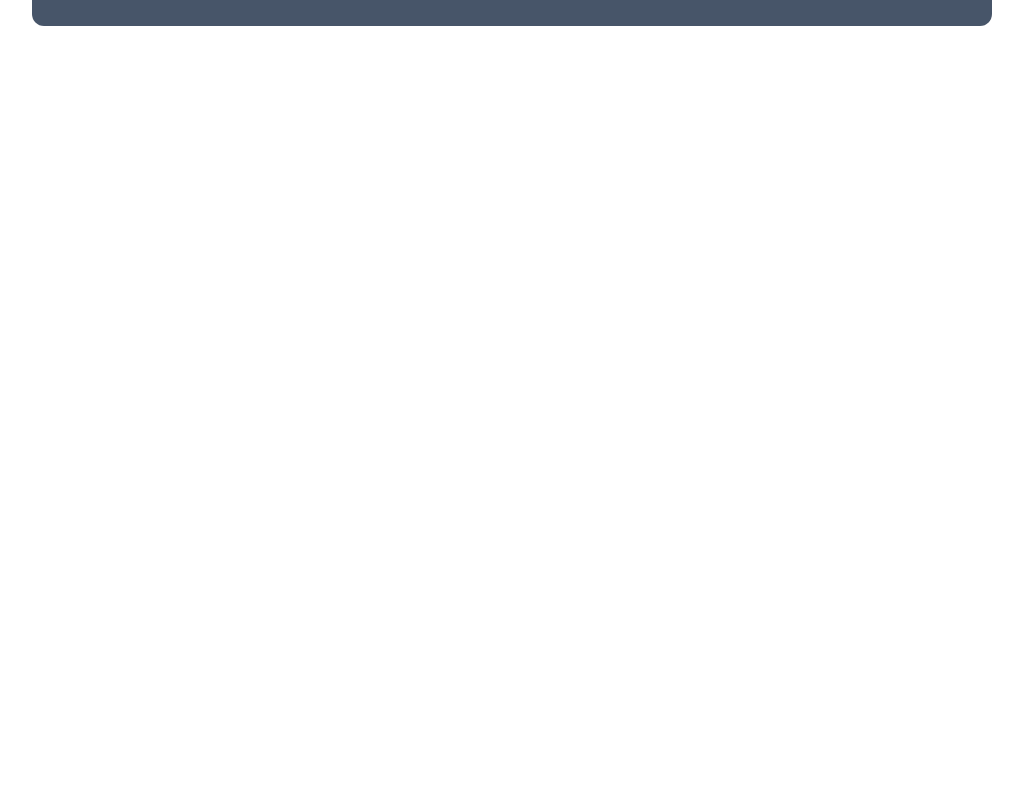
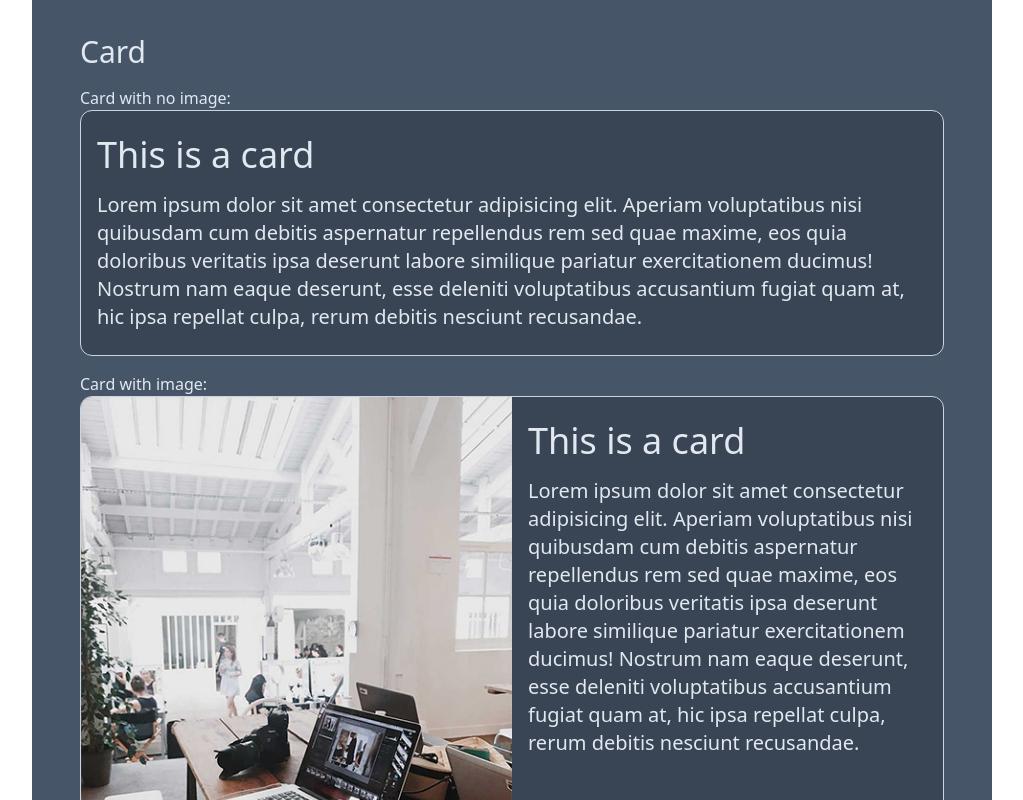
Before and after one commit to ChristofferGylin/react-component-library, a React app: page / in a window 1280 px wide. Shown: the part 1900-2700 px from the top of the page, without its empty margins (128-1151 px from the left). Before the commit the page ends 1958 px from the top, so only its background shows below. Built offline with nearby package versions, Linux system fonts and the light colour scheme; the HTML template or start-up script is replaced by a standard one.

Commit message:
Created Card component

```diff
--- a/src/App.jsx
+++ b/src/App.jsx
@@ -1,46 +1,85 @@
-import { useState } from 'react'
-import Button from './Button'
-import Alert from './Alert'
-import { FiAlertOctagon } from 'react-icons/fi';
-import Badge from './Badge';
+import { useState } from "react";
+import Button from "./Button";
+import Alert from "./Alert";
+import { FiAlertOctagon } from "react-icons/fi";
+import Badge from "./Badge";
+import Card from "./Card";
+
+const cardText = `Lorem ipsum dolor sit amet consectetur adipisicing elit. Aperiam
+                voluptatibus nisi quibusdam cum debitis aspernatur repellendus
+                rem sed quae maxime, eos quia doloribus veritatis ipsa deserunt
+                labore similique pariatur exercitationem ducimus! Nostrum nam
+                eaque deserunt, esse deleniti voluptatibus accusantium fugiat
+                quam at, hic ipsa repellat culpa, rerum debitis nesciunt
+                recusandae.`;
 
 function App() {
-
   return (
     <div className="text-slate-200">
-      <h1 className='text-5xl text-center'>React Component Library</h1>
+      <h1 className="text-5xl text-center">React Component Library</h1>
 
-      <div className='flex flex-col gap-4 my-8 px-12 py-6 rounded-xl w-3/4 bg-slate-600 mx-auto'>
-        <div className='flex flex-col gap-4'>
-          <h2 className='text-3xl'>Button</h2>
+      <div className="flex flex-col gap-4 my-8 px-12 py-6 rounded-xl w-3/4 bg-slate-600 mx-auto">
+        <div className="flex flex-col gap-4">
+          <h2 className="text-3xl">Button</h2>
           <div>
             <p>Button with no attribute props and default values:</p>
-            <Button callback={() => { alert('Heyoo') }} title="Default Button" />
+            <Button
+              callback={() => {
+                alert("Heyoo");
+              }}
+              title="Default Button"
+            />
           </div>
 
           <div>
             <p>Button with disabled attribute and default style:</p>
-            <Button callback={() => { alert('Heyoo') }} title="Default Button" disabled />
+            <Button
+              callback={() => {
+                alert("Heyoo");
+              }}
+              title="Default Button"
+              disabled
+            />
           </div>
 
           <div>
             <p>Button with color attribute Purple:</p>
-            <Button callback={() => { alert('Heyoo') }} color="purple" title="Purple Button" />
+            <Button
+              callback={() => {
+                alert("Heyoo");
+              }}
+              color="purple"
+              title="Purple Button"
+            />
           </div>
 
           <div>
             <p>Button with color attribute Purple and size attribute large:</p>
-            <Button callback={() => { alert('Heyoo') }} color="purple" size="large" title="Purple Button" />
+            <Button
+              callback={() => {
+                alert("Heyoo");
+              }}
+              color="purple"
+              size="large"
+              title="Purple Button"
+            />
           </div>
 
           <div>
             <p>Button with color attribute gray and size attribute xlarge:</p>
-            <Button callback={() => { alert('Heyoo') }} color="gray" size="xlarge" title="Purple Button" />
+            <Button
+              callback={() => {
+                alert("Heyoo");
+              }}
+              color="gray"
+              size="xlarge"
+              title="Purple Button"
+            />
           </div>
         </div>
 
-        <div className='flex flex-col gap-4 my-4'>
-          <h2 className='text-3xl'>Alert</h2>
+        <div className="flex flex-col gap-4 my-4">
+          <h2 className="text-3xl">Alert</h2>
           <div>
             <p>Alert with no attribute props and default values:</p>
             <Alert>You did something wrong and you should feel bad.</Alert>
@@ -48,18 +87,21 @@ function App() {
 
           <div>
             <p>Alert with an icon, but no style attribute props:</p>
-            <Alert Icon={FiAlertOctagon}>You did something wrong and you should feel bad.</Alert>
+            <Alert Icon={FiAlertOctagon}>
+              You did something wrong and you should feel bad.
+            </Alert>
           </div>
 
           <div>
             <p>Alert with an icon and color attribute blue:</p>
-            <Alert Icon={FiAlertOctagon} color="blue">You did something wrong and you should feel bad.</Alert>
+            <Alert Icon={FiAlertOctagon} color="blue">
+              You did something wrong and you should feel bad.
+            </Alert>
           </div>
-
         </div>
 
-        <div className='flex flex-col gap-4 my-4'>
-          <h2 className='text-3xl'>Badge</h2>
+        <div className="flex flex-col gap-4 my-4">
+          <h2 className="text-3xl">Badge</h2>
           <div>
             <p>Badge with no attribute props and default values:</p>
             <Badge title="Default Badge" />
@@ -87,7 +129,12 @@ function App() {
 
           <div>
             <p>Badge with an icon, large and color attribute yellow:</p>
-            <Badge Icon={FiAlertOctagon} color="yellow" title="Large Icon Badge" size="large" />
+            <Badge
+              Icon={FiAlertOctagon}
+              color="yellow"
+              title="Large Icon Badge"
+              size="large"
+            />
           </div>
 
           <div>
@@ -97,15 +144,36 @@ function App() {
 
           <div>
             <p>Badge with an icon, xlarge and color attribute yellow:</p>
-            <Badge Icon={FiAlertOctagon} color="yellow" title="Extra Large Icon Badge" size="xlarge" />
+            <Badge
+              Icon={FiAlertOctagon}
+              color="yellow"
+              title="Extra Large Icon Badge"
+              size="xlarge"
+            />
+          </div>
+        </div>
+
+        <div className="flex flex-col gap-4 my-4">
+          <h2 className="text-3xl">Card</h2>
+          <div>
+            <p>Card with no image:</p>
+            <Card title="This is a card" text={cardText} href="#" />
           </div>
 
-
-
+          <div>
+            <p>Card with image:</p>
+            <Card
+              title="This is a card"
+              text={cardText}
+              imgSrc="./officespace.jpg"
+              imgAlt="Laptops on a desk in an office"
+              href="#"
+            />
+          </div>
         </div>
       </div>
     </div>
-  )
+  );
 }
 
-export default App
+export default App;
--- /dev/null
+++ b/src/Card.jsx
@@ -0,0 +1,47 @@
+const Card = (props) => {
+  const { href, imgAlt, imgSrc, title, text } = props;
+
+  const commonAttInner = `px-4 py-6`;
+  const commonAttOuter = `bg-black/20 border border-slate-300 overflow-hidden`;
+
+  if (imgSrc) {
+    return (
+      <a href={href}>
+        <div
+          className={`flex flex-col md:flex-row rounded-xl ${commonAttOuter}`}
+        >
+          <img
+            src={imgSrc}
+            alt={imgAlt}
+            className="object-cover w-full h-96 md:w-1/2 md:h-auto"
+          />
+          <div className={`${commonAttInner} w-full md:w1/2`}>
+            <Content title={title} text={text} />
+          </div>
+        </div>
+      </a>
+    );
+  } else {
+    return (
+      <a href={href}>
+        <div className={`rounded-xl ${commonAttOuter} ${commonAttInner}`}>
+          <Content title={title} text={text} />
+        </div>
+      </a>
+    );
+  }
+};
+
+const Content = (props) => {
+  const { title, text } = props;
+  return (
+    <div>
+      <h3 className="text-2xl text-slate-200 mb-4 md:text-3xl lg:text-4xl">
+        {title}
+      </h3>
+      <p className="md:text-lg lg:text-xl">{text}</p>
+    </div>
+  );
+};
+
+export default Card;
```
Also changed, not shown: public/officespace.jpg (added).
